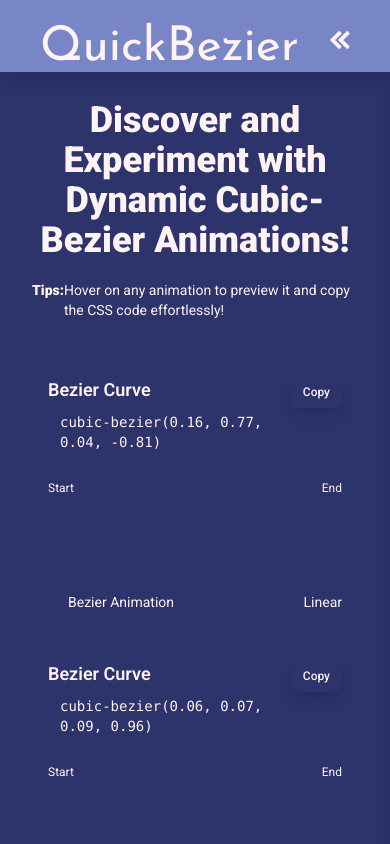
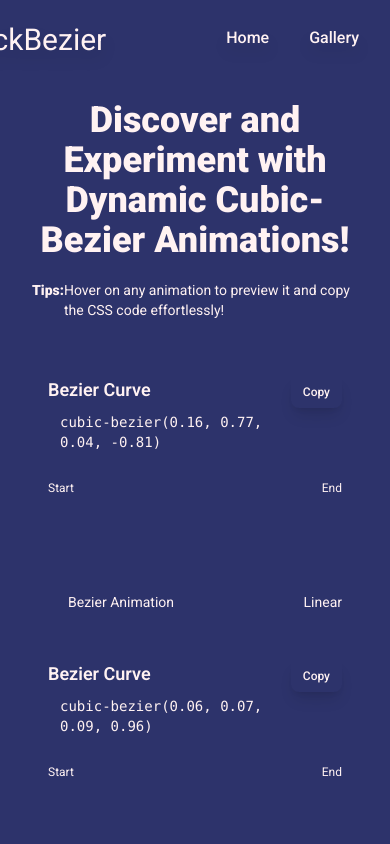
Before and after one commit to rudra-xi/quick-bezier, a React (Vite) app: page / in a window 390 px wide. Shown: the top 844 px of the page. Built offline with nearby package versions, Linux system fonts and the light colour scheme.

Commit message:
refactor: streamline Navbar component by removing mobile menu logic and enhancing link styling

```diff
--- a/src/Components/Navbar.jsx
+++ b/src/Components/Navbar.jsx
@@ -1,26 +1,25 @@
-import React, { useState } from "react";
+import React from "react";
 import { Link } from "react-router-dom";
-import { menu } from "../Assets";
 
+/**
+ * Navbar component provides the main navigation for the application.
+ * It includes a logo and links to different pages.
+ * @returns {JSX.Element} The navigation bar.
+ */
 function Navbar() {
-	const [isMobileMenuOpen, setIsMobileMenuOpen] = useState(false);
-
-	const toggleMobileMenu = () => {
-		setIsMobileMenuOpen(!isMobileMenuOpen);
-	};
-
-	const closeMobileMenu = () => {
-		setIsMobileMenuOpen(false);
-	};
-
+	/**
+	 * Renders the navigation links.
+	 * @param {object} props - Component props.
+	 * @param {Function} props.onClick - Click handler for links.
+	 */
 	const NavLinks = ({ onClick }) => (
 		<>
-			<li className="mx-12 hover:scale-105 hover:underline duration-300 transition-all">
+			<li className="nav-links-style">
 				<Link to="/" className="font-medium" onClick={onClick}>
 					Home
 				</Link>
 			</li>
-			<li className="mx-12 hover:scale-105 hover:underline duration-300 transition-all">
+			<li className="nav-links-style">
 				<Link
 					to="/gallery"
 					className="font-medium"
@@ -29,7 +28,7 @@ function Navbar() {
 					Gallery
 				</Link>
 			</li>
-			<li className="mx-12 hover:scale-105 hover:underline duration-300 transition-all">
+			<li className="nav-links-style">
 				<Link to="/about" className="font-medium" onClick={onClick}>
 					About
 				</Link>
@@ -38,56 +37,19 @@ function Navbar() {
 	);
 
 	return (
-		<nav className="w-full h-18 bg-primary fixed top-0 left-0 z-20 drop-shadow-xl">
-			<div className="flex px-10 justify-between h-full pt-6">
-				{/* Logo */}
+		<nav className="flex items-center justify-center w-full h-12 fixed top-0 left-0 z-20 drop-shadow-xl mt-3 ">
+			<div className="flex items-center px-10 justify-center h-full mt-1 space-x-30 bg-accent rounded-full">
+				{/* Application Logo/Title */}
 				<Link
 					to="/"
-					className="text-secondary font-fin font-base text-5xl"
-					onClick={closeMobileMenu}
+					className="text-secondary font-main text-3xl mt-1 text-background"
 				>
 					QuickBezier
 				</Link>
 
-				{/* Desktop Menu */}
-				<ul className="hidden sm:flex justify-center h-full items-center">
+				{/* Desktop Navigation Links */}
+				<ul className="flex justify-center h-full items-center space-x-10 text-background">
 					<NavLinks />
-				</ul>
-
-				{/* Mobile Menu Button */}
-				<div className="sm:hidden flex relative pb-4 z-30">
-					<button
-						onClick={toggleMobileMenu}
-						className="text-offWhite focus:outline-none"
-						aria-label="Toggle mobile menu"
-						aria-expanded={isMobileMenuOpen}
-					>
-						{isMobileMenuOpen ? (
-							<img
-								src={menu}
-								alt="Close menu"
-								className="w-5 rotate-180"
-							/>
-						) : (
-							<img
-								src={menu}
-								alt="Open menu"
-								className="w-5"
-							/>
-						)}
-					</button>
-				</div>
-			</div>
-
-			{/* Mobile Menu */}
-			<div
-				className={`sm:hidden fixed top-0 left-0 w-full h-screen bg-tertiary transition-transform duration-500 ease-[cubic-bezier(0.17, 0.81, 0.12, 0.49)] ${
-					isMobileMenuOpen ? "translate-x-0" : "translate-x-full"
-				}`}
-				style={{ zIndex: 10 }}
-			>
-				<ul className="flex flex-col justify-center items-center h-full text-8xl gap-12">
-					<NavLinks onClick={closeMobileMenu} />
 				</ul>
 			</div>
 		</nav>
```
